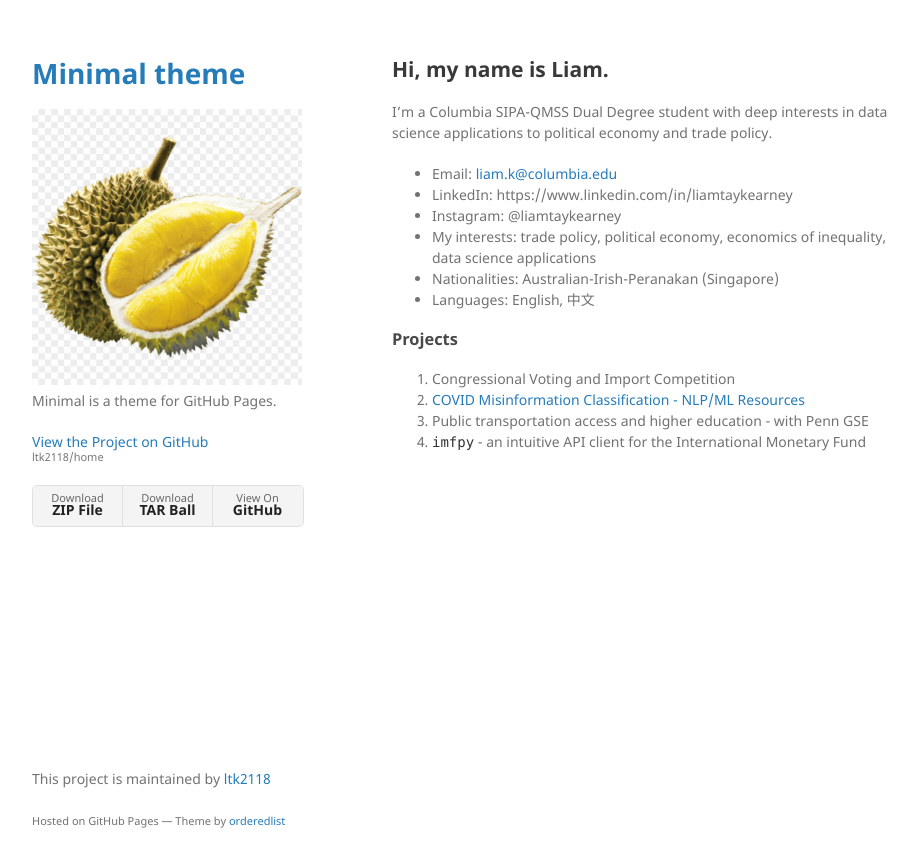
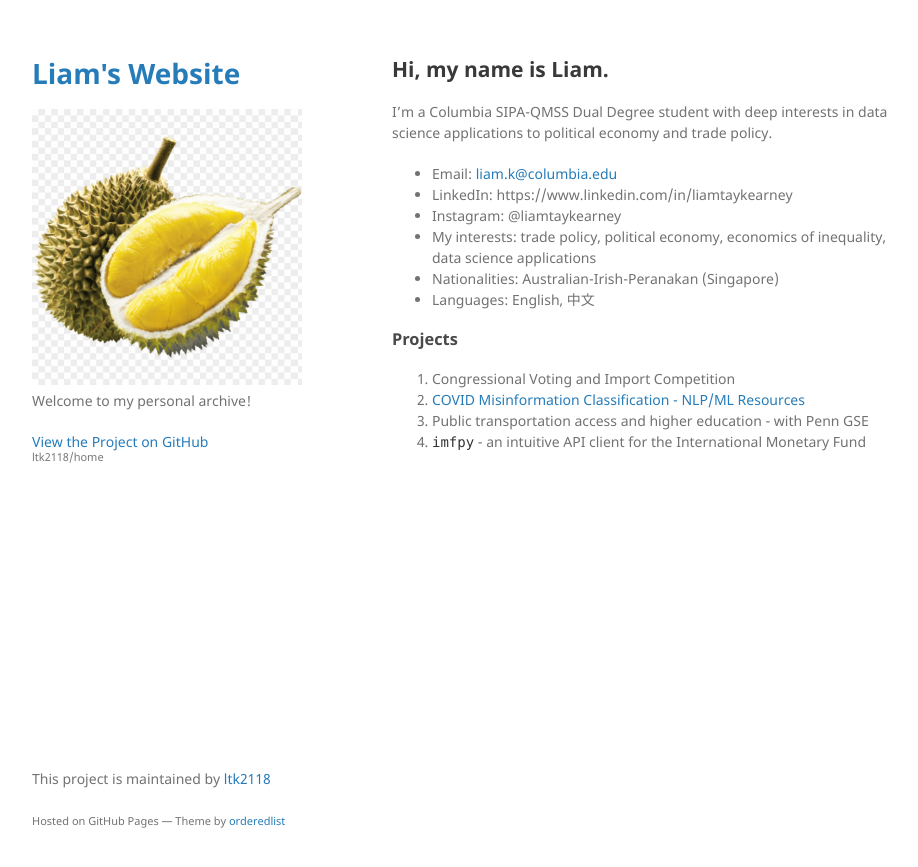
Before and after one commit to ltk2118/home, a Jekyll site: the page built from index.md, in a window 1280 px wide. Shown: the top 867 px of the page, without its empty margins (178-1096 px from the left). Built offline with Jekyll 4.4.1, drawn with Linux system fonts in a browser that asks for light colours; our own code applies the rules of GitHub Pages for plain Markdown files.

```diff
--- a/_config.yml
+++ b/_config.yml
@@ -1,6 +1,5 @@
-title: Minimal theme
+title: Liam's Website
 logo: /assets/img/logo.png
-description: Minimal is a theme for GitHub Pages.
-show_downloads: true
+description: Welcome to my personal archive!
 google_analytics:
 theme: jekyll-theme-minimal
```
